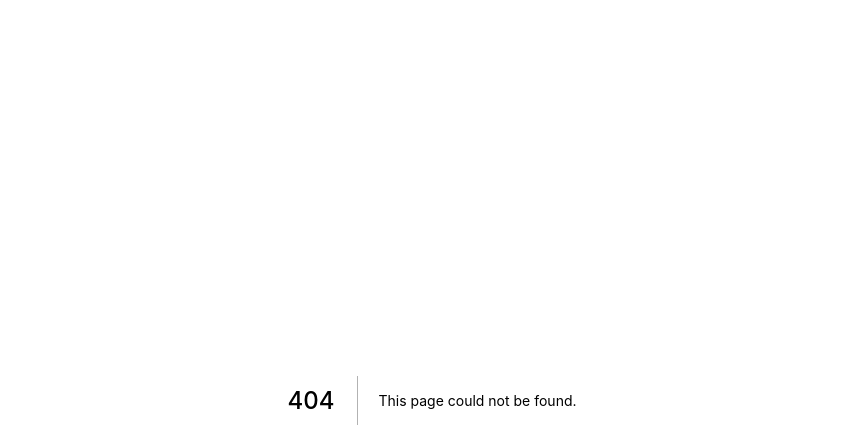
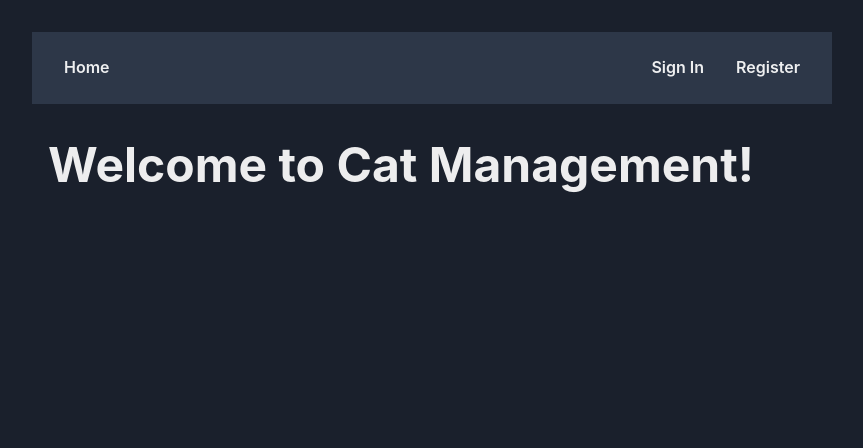
Before and after one commit to Funinja/my-website, a Next.js app: page /cat/dashboard in a window 1280 px wide. Before the commit this address had no page. Shown: the top 448 px of the page, without its empty margins (208-1071 px from the left). Built offline with nearby package versions, Linux system fonts and the light colour scheme.

Commit message:
set initial mode to dark mode and made dashboard for users to make accounts

```diff
--- /dev/null
+++ b/components/management/Container.js
@@ -0,0 +1,29 @@
+import { Flex, Stack } from "@chakra-ui/react";
+import Navbar from "./Navbar";
+
+export default function Container({ children }) {
+  return (
+    <>
+      <Navbar />
+      <Stack
+        as="main"
+        spacing={8}
+        justifyContent="center"
+        alignItems="flex-start"
+        m="0 auto 4rem auto"
+        maxWidth="800px"
+        px={4}
+      >
+        <Flex
+          flexDirection="column"
+          justifyContent="flex-start"
+          alignItems="flex-start"
+          maxWidth="800px"
+          w="100%"
+        >
+          {children}
+        </Flex>
+      </Stack>
+    </>
+  );
+}
--- /dev/null
+++ b/components/management/Navbar.js
@@ -0,0 +1,62 @@
+import { Flex, Box, Button, useColorMode, Text } from '@chakra-ui/react'
+import NextLink from "next/link";
+import { useRouter } from "next/router";
+
+const Navbar = () => {
+    const { colorMode } = useColorMode();
+    const router = useRouter();
+
+    const navHoverBg = {
+    light: "gray.100",
+    dark: "gray.500",
+    };
+    return (
+      <Flex
+        flexDirection="row"
+        justifyContent="space-between"
+        maxWidth="800px"
+        minWidth="356px"
+        width="100%"
+        as="nav"
+        px={4}
+        my={8}
+        mx="auto"
+        bg="gray.700"
+        w="100%"
+        p={4}
+        color="white"
+      >
+        <Box>
+          <NextLink href="/" passHref>
+            <Button
+              as="a"
+              variant="ghost"
+              p={[1, 2, 4]}
+              _hover={{ backgroundColor: navHoverBg[colorMode] }}
+              aria-label="Home"
+            >
+              Home
+            </Button>
+          </NextLink>
+        </Box>
+        <Flex flexDir="row">
+          <Button
+            as="a"
+            variant="ghost"
+            _hover={{ backgroundColor: navHoverBg[colorMode] }}
+          >
+            Sign In
+          </Button>
+          <Button
+            as="a"
+            variant="ghost"
+            _hover={{ backgroundColor: navHoverBg[colorMode] }}
+          >
+            Register
+          </Button>
+        </Flex>
+      </Flex>
+    );
+}
+
+export default Navbar;
--- a/package.json
+++ b/package.json
@@ -13,8 +13,11 @@
     "@chakra-ui/react": "^1.8.8",
     "@emotion/react": "^11",
     "@emotion/styled": "^11",
+    "bcryptjs": "^2.4.3",
     "framer-motion": "^4",
+    "mongodb": "^4.5.0",
     "next": "12.1.6",
+    "next-auth": "^4.3.4",
     "next-seo": "^5.4.0",
     "react": "18.1.0",
     "react-dom": "18.1.0"
--- a/pages/_app.js
+++ b/pages/_app.js
@@ -1,9 +1,15 @@
 import '../styles/globals.css'
-import { ChakraProvider } from "@chakra-ui/react"
+import { ChakraProvider, extendTheme } from "@chakra-ui/react"
 
 function MyApp({ Component, pageProps }) {
+  const config = {
+    initialColorMode: "dark",
+    useSystemColorMode: false,
+  };
+
+  const theme = extendTheme({ config });
   return (
-    <ChakraProvider>
+    <ChakraProvider theme={theme}>
       <Component {...pageProps} />
     </ChakraProvider>
   );
--- /dev/null
+++ b/pages/cat/dashboard.js
@@ -0,0 +1,14 @@
+import Container from "../../components/management/Container";
+import { Heading, Text, Button } from "@chakra-ui/react";
+
+
+export default function Dashboard() {
+    return (
+        <div>
+            <Container>
+                <Heading fontSize='5xl'> Welcome to Cat Management! </Heading>
+            </Container>
+
+        </div>
+    );
+}
```
Also changed, not shown: pages/projects.js (+19 -1 lines), pages/cat/change_password.js (added), pages/cat/login.js (added), pages/cat/pomodoro.js (added), pages/cat/signup.js (added), 2 other files (tests, documents, lock files or other folders).
